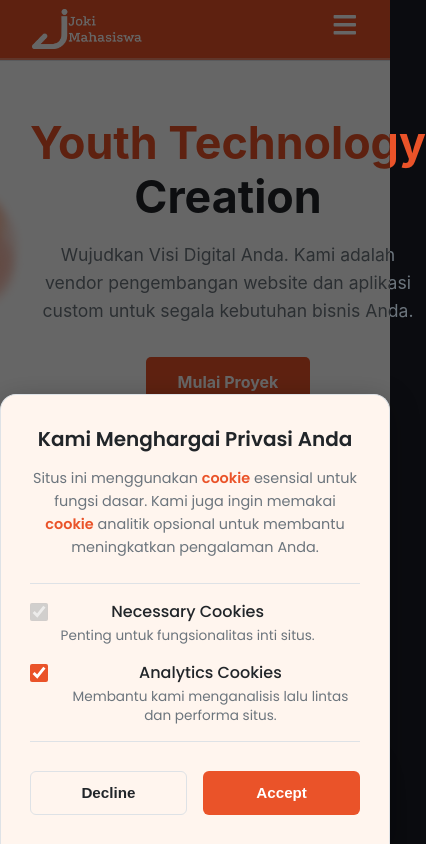
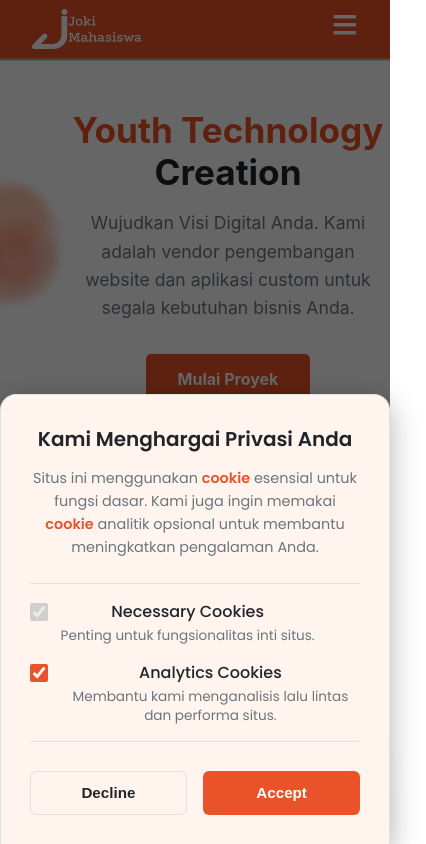
Before and after one commit to joseparhusip/jasa-joki-website, a React (Vite) app: page / in a window 390 px wide. Shown: the top 844 px of the page, 426 px wide, since content can reach past the window. Built offline with nearby package versions, Linux system fonts and the light colour scheme.

Commit message:
first commit

```diff
--- a/src/styles/Home.css
+++ b/src/styles/Home.css
@@ -642,3 +642,27 @@ body {
   97% { transform: translate(-3px, -3px); }
   100% { transform: translate(0, 0); }
 }
+@media (max-width: 768px) {
+  .hero {
+    flex-direction: column;
+    align-items: center; /* pastikan isi rata tengah */
+    text-align: center;
+    gap: 2rem;
+    padding: 3rem 1rem;
+  }
+
+  .hero-content {
+    align-items: center !important; /* override flex-start */
+    text-align: center !important;  /* override left */
+    max-width: 100%;
+  }
+
+  .hero-title {
+    font-size: 2.2rem;
+  }
+
+  .hero-subtitle {
+    font-size: 1.1rem;
+    max-width: 100%;
+  }
+}
--- a/src/styles/index.css
+++ b/src/styles/index.css
@@ -4,18 +4,11 @@
   font-weight: 400;
 
   color-scheme: light dark;
-  color: rgba(255, 255, 255, 0.87);
-  background-color: #0b0c10; /* Warna latar belakang utama yang gelap */
+  color: #212529;              /* teks gelap */
+  background-color: #FFFFFF;   /* ⬅ ubah ke putih biar gak ada pembatas hitam */
 
   font-synthesis: none;
   text-rendering: optimizeLegibility;
   -webkit-font-smoothing: antialiased;
   -moz-osx-font-smoothing: grayscale;
 }
-
-body {
-  margin: 0;
-  display: flex;
-  flex-direction: column; /* Mengatur tata letak body menjadi kolom */
-  min-height: 100vh;
-}
```
